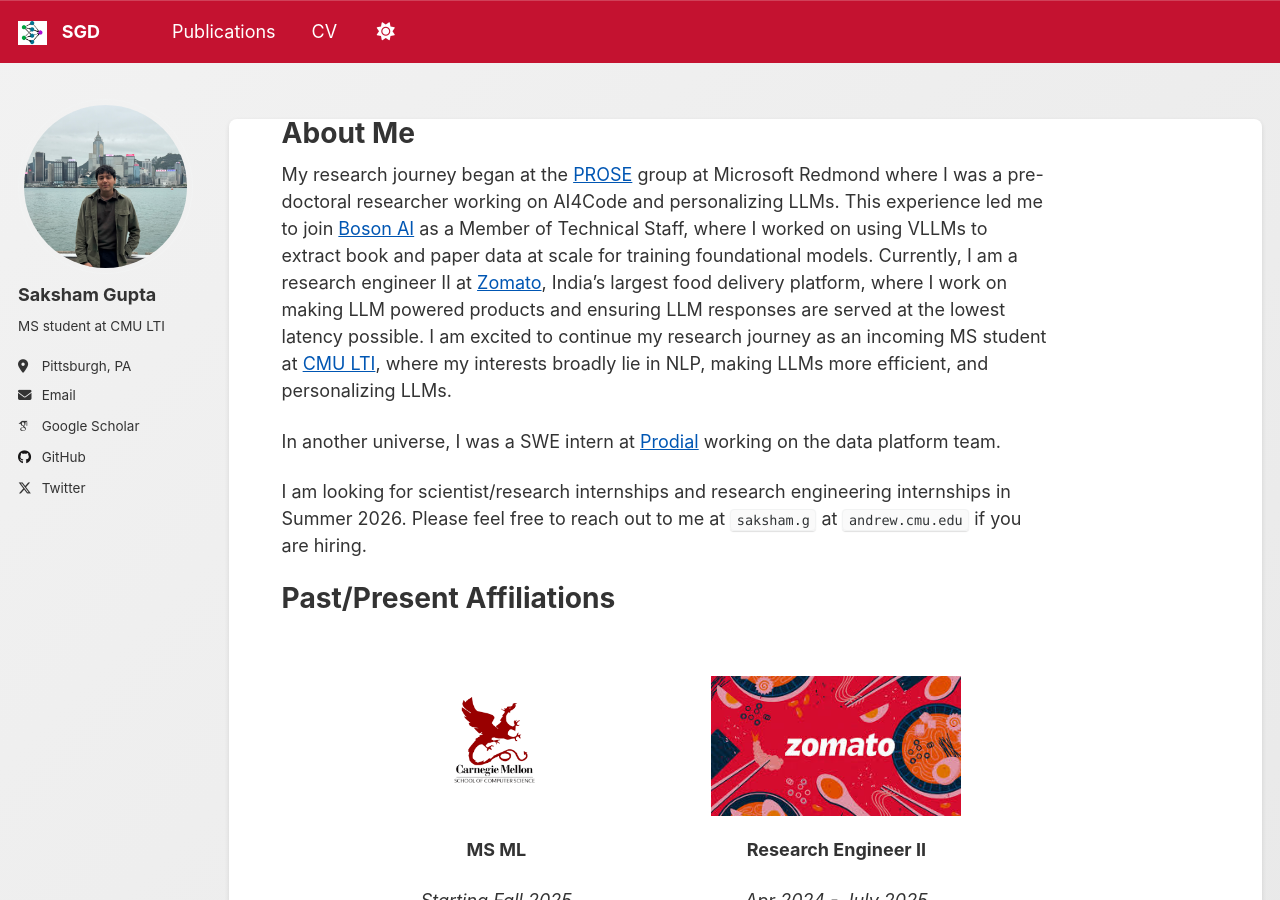
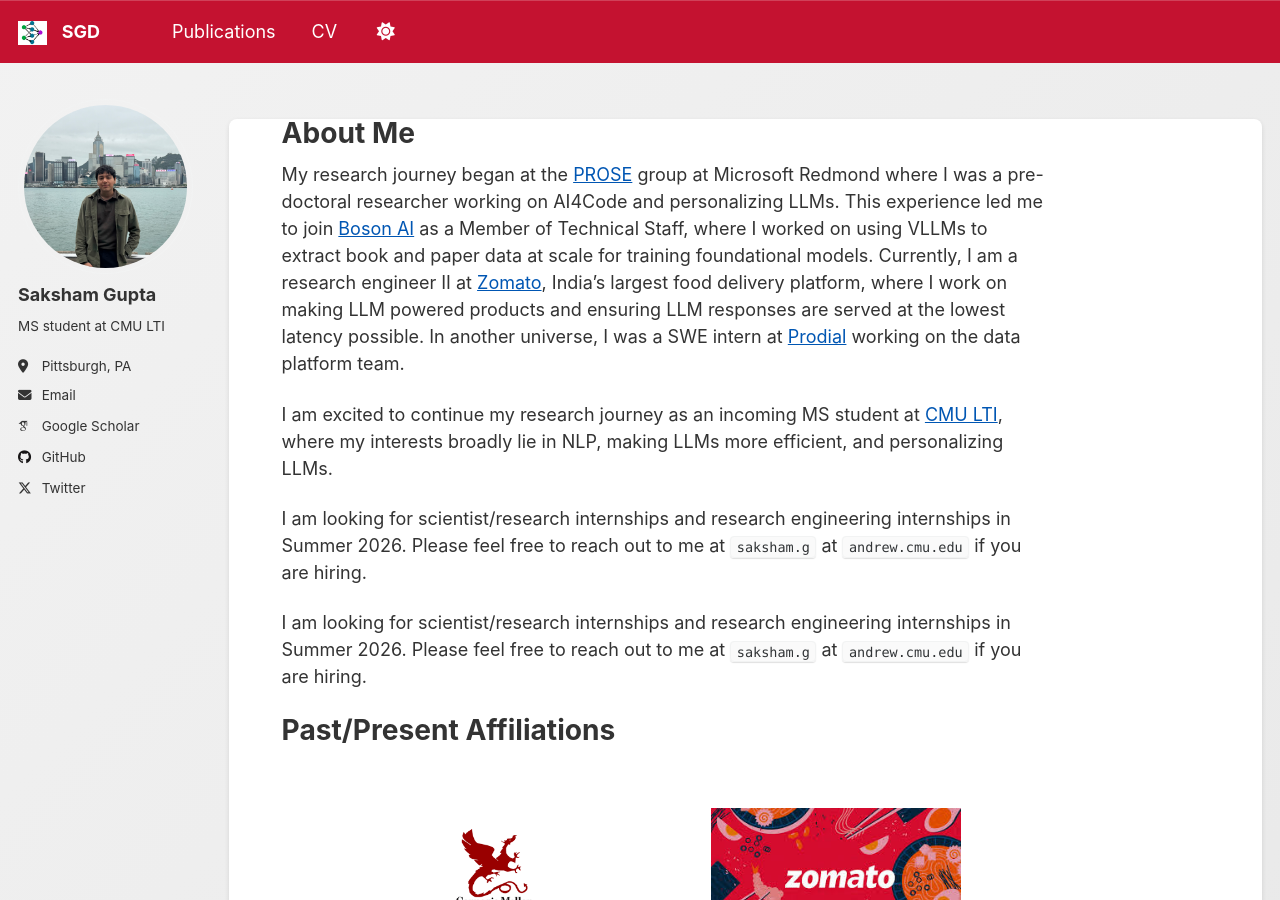
Before and after one commit to sgdescent/sgdescent.github.io, a Jekyll site: the page built from _pages/about.md, in a window 1280 px wide and 900 px high. Built offline with Jekyll 4.4.1, drawn with Linux system fonts in a browser that asks for light colours; some web fonts are replaced.

Commit message:
Changed about Me order

```diff
--- a/_pages/about.md
+++ b/_pages/about.md
@@ -8,9 +8,12 @@ redirect_from:
   - /about.html
 ---
 
-My research journey began at the [PROSE](https://www.microsoft.com/en-us/research/group/prose/interns-research-fellows/) group at Microsoft Redmond where I was a pre-doctoral researcher working on AI4Code and personalizing LLMs. This experience led me to join [Boson AI](https://boson.ai/) as a Member of Technical Staff, where I worked on using VLLMs to extract book and paper data at scale for training foundational models. Currently, I am a research engineer II at [Zomato](https://www.zomato.com/), India's largest food delivery platform, where I work on making LLM powered products and ensuring LLM responses are served at the lowest latency possible. I am excited to continue my research journey as an incoming MS student at [CMU LTI](https://lti.cs.cmu.edu/), where my interests broadly lie in NLP, making LLMs more efficient, and personalizing LLMs.
+My research journey began at the [PROSE](https://www.microsoft.com/en-us/research/group/prose/interns-research-fellows/) group at Microsoft Redmond where I was a pre-doctoral researcher working on AI4Code and personalizing LLMs. This experience led me to join [Boson AI](https://boson.ai/) as a Member of Technical Staff, where I worked on using VLLMs to extract book and paper data at scale for training foundational models. Currently, I am a research engineer II at [Zomato](https://www.zomato.com/), India's largest food delivery platform, where I work on making LLM powered products and ensuring LLM responses are served at the lowest latency possible. In another universe, I was a SWE intern at [Prodial](https://www.prodigaltech.com/) working on the data platform team.
 
-In another universe, I was a SWE intern at [Prodial](https://www.prodigaltech.com/) working on the data platform team.
+I am excited to continue my research journey as an incoming MS student at [CMU LTI](https://lti.cs.cmu.edu/), where my interests broadly lie in NLP, making LLMs more efficient, and personalizing LLMs.
+
+I am looking for scientist/research internships and research engineering internships in Summer 2026. Please feel free to reach out to me at `saksham.g` at `andrew.cmu.edu` if you are hiring.
+
 
 I am looking for scientist/research internships and research engineering internships in Summer 2026. Please feel free to reach out to me at `saksham.g` at `andrew.cmu.edu` if you are hiring.
 
```
